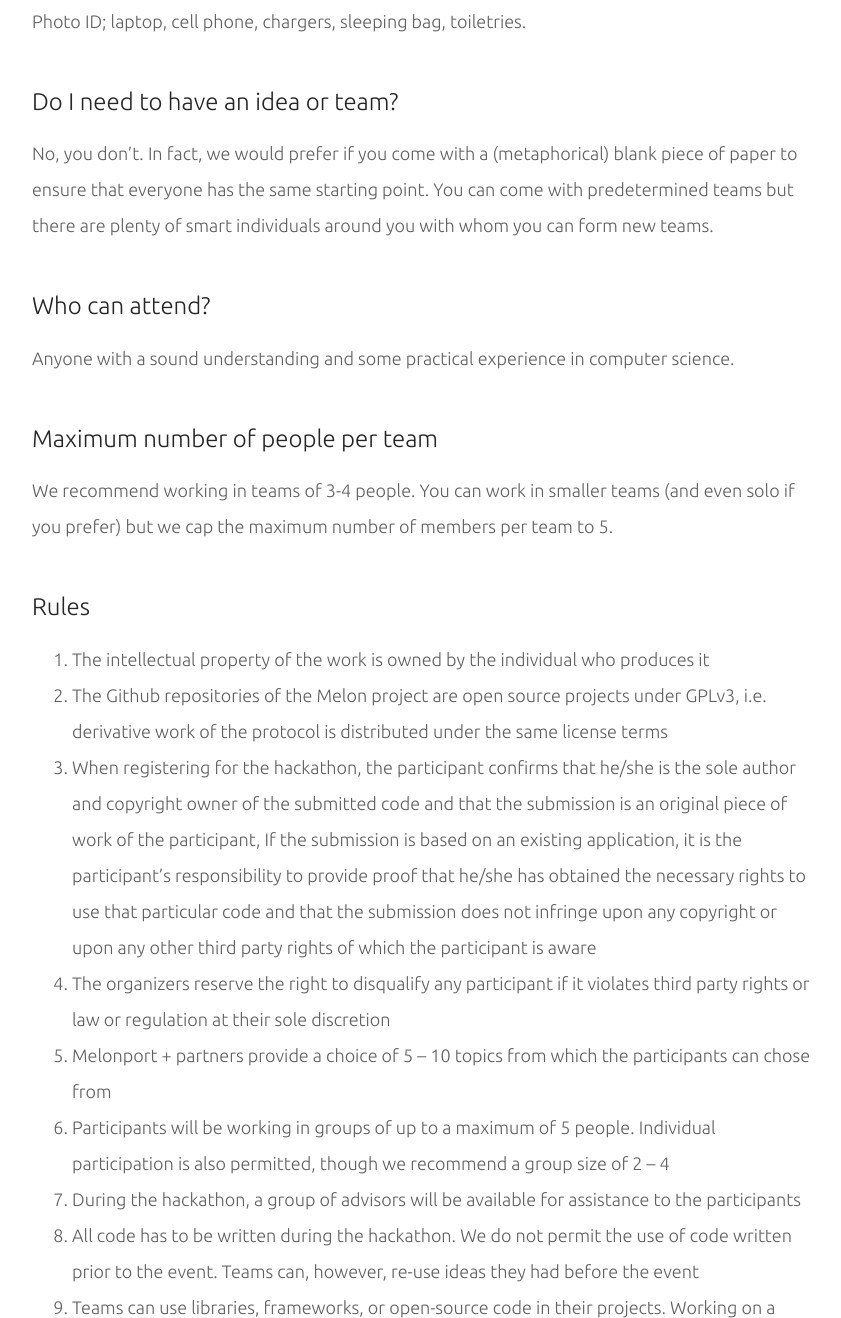
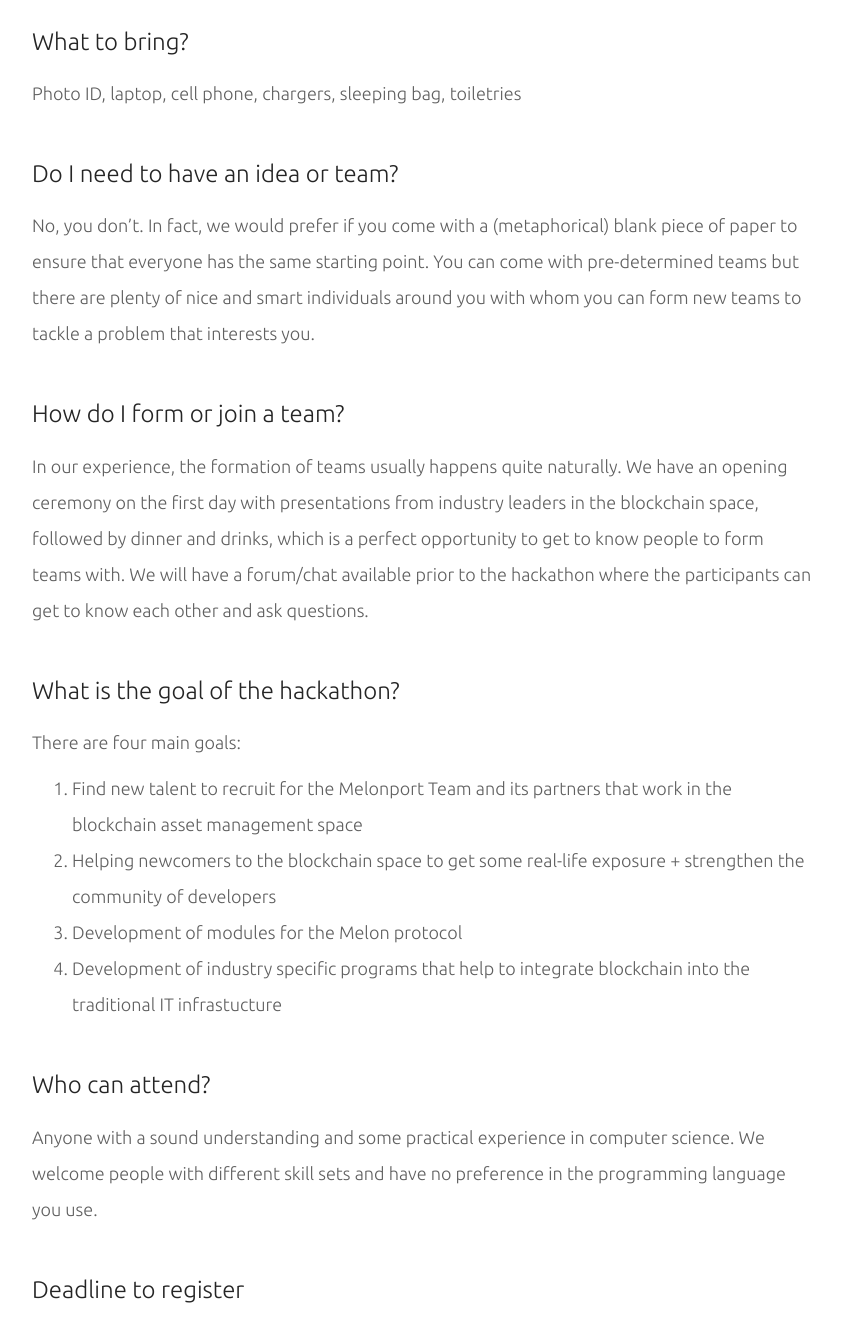
Before and after one commit to melonport/hackathon, a plain HTML site: page index.html in a window 1280 px wide. Shown: the part 3308-4626 px from the top of the page, without its empty margins (413-1254 px from the left). Drawn offline with Linux system fonts and the light colour scheme; a script that the page names is missing.

Commit message:
update faq

```diff
--- a/index.html
+++ b/index.html
@@ -194,7 +194,7 @@
                   <div class="faq-content">
                     <h6 class="question">What is a hackathon?</h6>
                     <div class="answer mt20">
-                      <p>A hackathon is a competition-like event in which computer programmers and others involved in software development divided into small teams to develop a product.</p>
+                      <p>A hackathon is a competition-like event in which computer programmers and others involved in software development divide up in small groups to develop a product. The participants of the hackathon get together for a 48 hour session to compete in building the best application. The winners of the hackathon are rewarded with crypto currencies.</p>
                     </div>
                   </div>
                 </div>
@@ -202,7 +202,7 @@
                   <div class="faq-content">
                     <h6 class="question">What to bring?</h6>
                     <div class="answer mt20">
-                      <p>Photo ID; laptop, cell phone, chargers, sleeping bag, toiletries.</p>
+                      <p>Photo ID, laptop, cell phone, chargers, sleeping bag, toiletries</p>
                     </div>
                   </div>
                 </div>
@@ -210,7 +210,29 @@
                   <div class="faq-content">
                     <h6 class="question">Do I need to have an idea or team?</h6>
                     <div class="answer mt20">
-                      <p>No, you don’t. In fact, we would prefer if you come with a (metaphorical) blank piece of paper to ensure that everyone has the same starting point. You can come with predetermined teams but there are plenty of smart individuals around you with whom you can form new teams.</p>
+                      <p>No, you don’t. In fact, we would prefer if you come with a (metaphorical) blank piece of paper to ensure that everyone has the same starting point. You can come with pre-determined teams but there are plenty of nice and smart individuals around you with whom you can form new teams to tackle a problem that interests you.</p>
+                    </div>
+                  </div>
+                </div>
+                <div class="row">
+                  <div class="faq-content">
+                    <h6 class="question">How do I form or join a team?</h6>
+                    <div class="answer mt20">
+                      <p>In our experience, the formation of teams usually happens quite naturally. We have an opening ceremony on the first day with presentations from industry leaders in the blockchain space, followed by dinner and drinks, which is a perfect opportunity to get to know people to form teams with. We will have a forum/chat available prior to the hackathon where the participants can get to know each other and ask questions.</p>
+                    </div>
+                  </div>
+                </div>
+                <div class="row">
+                  <div class="faq-content">
+                    <h6 class="question">What is the goal of the hackathon?</h6>
+                    <div class="answer mt20">
+                      <p>There are four main goals:</p>
+                      <ol>
+                        <li>Find new talent to recruit for the Melonport Team and its partners that work in the blockchain asset management space</li>
+                        <li>Helping newcomers to the blockchain space to get some real-life exposure + strengthen the community of developers</li>
+                        <li>Development of modules for the Melon protocol</li>
+                        <li>Development of industry specific programs that help to integrate blockchain into the traditional IT infrastucture</li>
+                      </ol>
                     </div>
                   </div>
                 </div>
@@ -218,15 +240,23 @@
                   <div class="faq-content">
                     <h6 class="question">Who can attend?</h6>
                     <div class="answer mt20">
-                      <p>Anyone with a sound understanding and some practical experience in computer science.</p>
+                      <p>Anyone with a sound understanding and some practical experience in computer science. We welcome people with different skill sets and have no preference in the programming language you use.</p>
                     </div>
                   </div>
                 </div>
                 <div class="row">
                   <div class="faq-content">
-                    <h6 class="question">Maximum number of people per team</h6>
+                    <h6 class="question">Deadline to register</h6>
                     <div class="answer mt20">
-                      <p>We recommend working in teams of 3-4 people. You can work in smaller teams (and even solo if you prefer) but we cap the maximum number of members per team to 5.</p>
+                      <p>Participants may register to the event up until 15 February 2017.</p>
+                    </div>
+                  </div>
+                </div>
+                <div class="row">
+                  <div class="faq-content">
+                    <h6 class="question">Other questions</h6>
+                    <div class="answer mt20">
+                      <p>If you have any other questions which are not addressed here, feel free to send us an email to <a href="mailto:team@melonport.com?Subject=Melon%20Hackathon" target="_top" title="e-mail us">team@melonport.com</a>, we are happy to answer them.</p>
                     </div>
                   </div>
                 </div>
```
